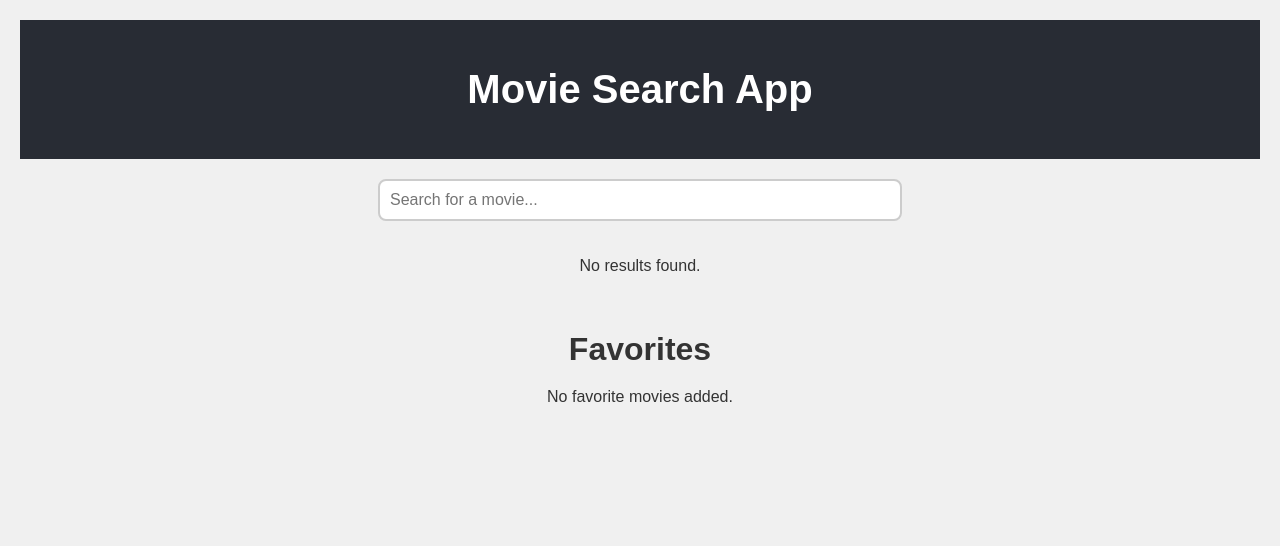
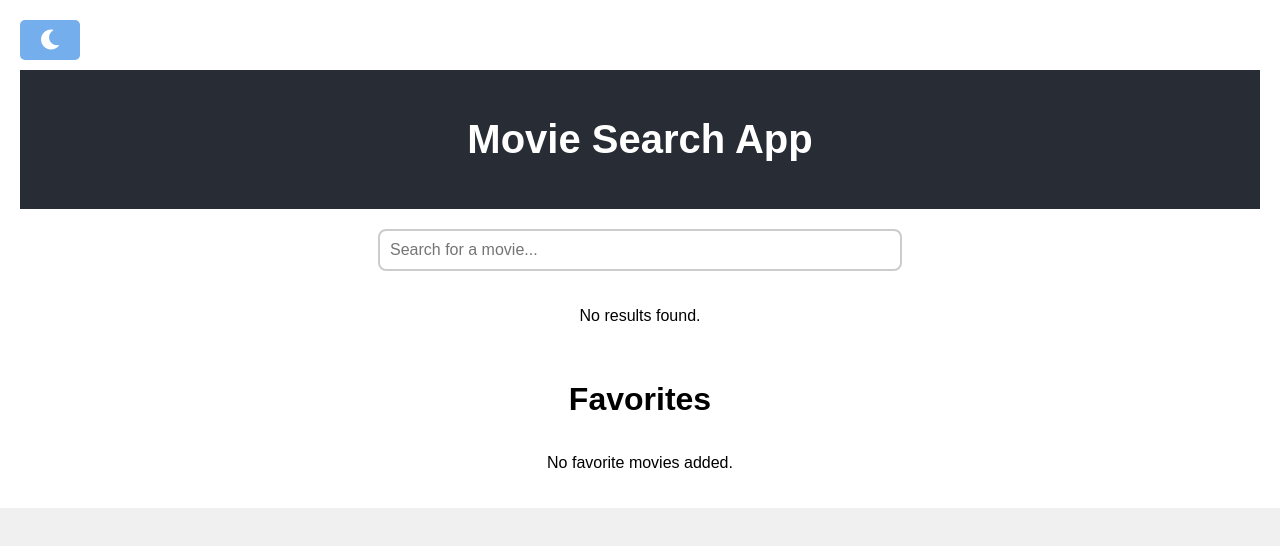
Before and after one commit to shrey0404/Movie-App, a React (Create React App) app: page / in a window 1280 px wide. Shown: the top 546 px of the page. Built offline with nearby package versions, Linux system fonts and the light colour scheme.

Commit message:
Frontend Completed

```diff
--- a/public/index.html
+++ b/public/index.html
@@ -4,6 +4,7 @@
     <meta charset="utf-8" />
     <link rel="icon" href="%PUBLIC_URL%/favicon.ico" />
     <meta name="viewport" content="width=device-width, initial-scale=1" />
+    <link rel="stylesheet" href="https://cdnjs.cloudflare.com/ajax/libs/font-awesome/5.15.4/css/all.min.css">
     <meta name="theme-color" content="#000000" />
     <meta
       name="description"
--- a/src/App.css
+++ b/src/App.css
@@ -39,6 +39,51 @@ body {
     outline: none;
   }
 
+
+
+.App {
+    transition: background-color 0.3s, color 0.3s;
+  }
+
+  .App.light {
+    background-color: #fff;
+    color: #000;
+  }
+
+  .App.dark {
+    background-color: #333;
+    color: #fff;
+  }
+
+
+  .theme-toggle-button {
+    background-color: #74aeed;
+    color: #fff;
+    margin-bottom: 10px;
+    border: none;
+    border-radius: 5px;
+    padding: 10px 20px;
+    font-size: 16px;
+    cursor: pointer;
+    transition: background-color 0.3s, transform 0.2s;
+    display: flex;
+    align-items: center;
+    gap: 8px;
+  }
+
+  .theme-toggle-button:hover {
+    background-color: #397fc9;
+  }
+
+  .theme-toggle-button:active {
+    transform: scale(0.95);
+  }
+
+  .theme-toggle-button .icon {
+    font-size: 20px;
+  }
+
+
   .movie-list {
     display: flex;
     flex-wrap: wrap;
@@ -47,38 +92,86 @@ body {
   }
 
   .movie-card {
-    width: 200px;
     border: 1px solid #ddd;
     border-radius: 8px;
-    overflow: hidden;
+    padding: 16px;
+    margin: 16px;
+    width: 200px;
+    text-align: center;
     box-shadow: 0 4px 8px rgba(0, 0, 0, 0.1);
-    background-color: white;
-    text-align: center;
-    transition: transform 0.2s ease-in-out;
+    transition: transform 0.3s, box-shadow 0.3s;
   }
 
   .movie-card:hover {
-    transform: scale(1.05);
+    transform: scale(1.03);
+    box-shadow: 0 8px 16px rgba(0, 0, 0, 0.2);
   }
 
-  .movie-card img {
+  .movie-poster {
     width: 100%;
     height: auto;
+    border-radius: 8px;
   }
 
-  .movie-card h3 {
+  .movie-title {
     font-size: 1.2em;
-    margin: 10px 0;
+    margin: 8px 0;
   }
 
-  .movie-card p {
-    font-size: 0.9em;
-    color: #666;
+  .movie-release-date {
+    color: #555;
+  }
+
+
+
+  .view-details-button,
+  .favorite-button {
+    border: none;
+    border-radius: 4px;
+    padding: 10px 20px;
+    margin: 8px;
+    cursor: pointer;
+    font-size: 1em;
+    transition: background-color 0.3s, color 0.3s;
+  }
+
+  .view-details-button {
+    background-color: #007bff;
+    color: #fff;
+  }
+
+  .view-details-button:hover {
+    background-color: #0056b3;
+  }
+
+  .favorite-button {
+    background-color: #28a745;
+    color: #fff;
+  }
+
+  .favorite-button.remove {
+    background-color: #dc3545;
+  }
+
+  .favorite-button.remove:hover {
+    background-color: #c82333;
+  }
+
+  .favorite-button.add:hover {
+    background-color: #218838;
   }
 
 
 .favorites-list {
     margin-top: 40px;
+
+  }
+
+  .favlist2 {
+    display: flex;
+    flex-wrap: wrap;
+    justify-content: center;
+    gap: 20px;
   }
 
   .favorites-list h2 {
--- a/src/App.js
+++ b/src/App.js
@@ -1,12 +1,26 @@
-import React from "react";
+import React, { useContext } from "react";
+import { ThemeContext, ThemeProvider } from "././context.js/ThemeContext"; // Update the path if necessary
 import { BrowserRouter as Router, Route, Routes } from "react-router-dom";
 import SearchPage from "./pages/SearchPage";
 import MovieDetailsPage from "./pages/MovieDetailsPage";
 
 function App() {
+  const { theme, toggleTheme } = useContext(ThemeContext);
+
   return (
     <Router>
-      <div className="App">
+      <div className={`App ${theme}`}>
+        <button className="theme-toggle-button" onClick={toggleTheme}>
+          {theme === "light" ? (
+            <>
+              <i className="icon fas fa-moon"></i>
+            </>
+          ) : (
+            <>
+              <i className="icon fas fa-sun"></i>
+            </>
+          )}
+        </button>
         <header>
           <h1>Movie Search App</h1>
         </header>
@@ -21,4 +35,10 @@ function App() {
   );
 }
 
-export default App;
+export default function Root() {
+  return (
+    <ThemeProvider>
+      <App />
+    </ThemeProvider>
+  );
+}
--- a/src/components/FavoritesList.js
+++ b/src/components/FavoritesList.js
@@ -5,6 +5,7 @@ function FavoritesList({ favorites, onFavorite }) {
   return (
     <div className="favorites-list">
       <h2>Favorites</h2>
+      <div className="favlist2">
         {favorites.length > 0 ? (
           favorites.map((movie) => (
             <MovieCard
@@ -14,9 +15,6 @@ function FavoritesList({ favorites, onFavorite }) {
                 poster: `https://image.tmdb.org/t/p/w200${movie.poster_path}`,
                 releaseDate: movie.release_date,
               }}
-            onClick={() => {
-              /* Optional: Add logic to view details */
-            }}
               onFavorite={() => onFavorite(movie)}
               isFavorite={true} // Always true because these are favorites
             />
@@ -25,6 +23,7 @@ function FavoritesList({ favorites, onFavorite }) {
           <p>No favorite movies added.</p>
         )}
       </div>
+    </div>
   );
 }
 
--- a/src/components/MovieCard.js
+++ b/src/components/MovieCard.js
@@ -3,11 +3,16 @@ import React from "react";
 function MovieCard({ movie, onClick, onFavorite, isFavorite }) {
   return (
     <div className="movie-card">
-      <img src={movie.poster} alt={movie.title} />
-      <h3>{movie.title}</h3>
-      <p>{movie.releaseDate}</p>
-      <button onClick={onClick}>View Details</button>
-      <button onClick={onFavorite}>
+      <img src={movie.poster} alt={movie.title} className="movie-poster" />
+      <h3 className="movie-title">{movie.title}</h3>
+      <p className="movie-release-date">{movie.releaseDate}</p>
+      <button className="view-details-button" onClick={onClick}>
+        View Details
+      </button>
+      <button
+        className={`favorite-button ${isFavorite ? "remove" : "add"}`}
+        onClick={onFavorite}
+      >
         {isFavorite ? "Remove from Favorites" : "Add to Favorites"}
       </button>
     </div>
--- /dev/null
+++ b/src/context.js/ThemeContext.js
@@ -0,0 +1,18 @@
+// ThemeContext.js
+import React, { createContext, useState } from "react";
+
+export const ThemeContext = createContext();
+
+export function ThemeProvider({ children }) {
+  const [theme, setTheme] = useState("light");
+
+  const toggleTheme = () => {
+    setTheme((prevTheme) => (prevTheme === "light" ? "dark" : "light"));
+  };
+
+  return (
+    <ThemeContext.Provider value={{ theme, toggleTheme }}>
+      {children}
+    </ThemeContext.Provider>
+  );
+}
--- a/src/services/api.js
+++ b/src/services/api.js
@@ -32,8 +32,6 @@ export const getMovieDetails = async (id) => {
   return response.json();
 };
 
-// services/api.js
-
 export const getRecommendedMovies = async (id) => {
   const response = await fetch(
     `${BASE_URL}/movie/${id}/recommendations?api_key=${API_KEY}`
```
Lines whose indentation alone changed are shown as unchanged.
